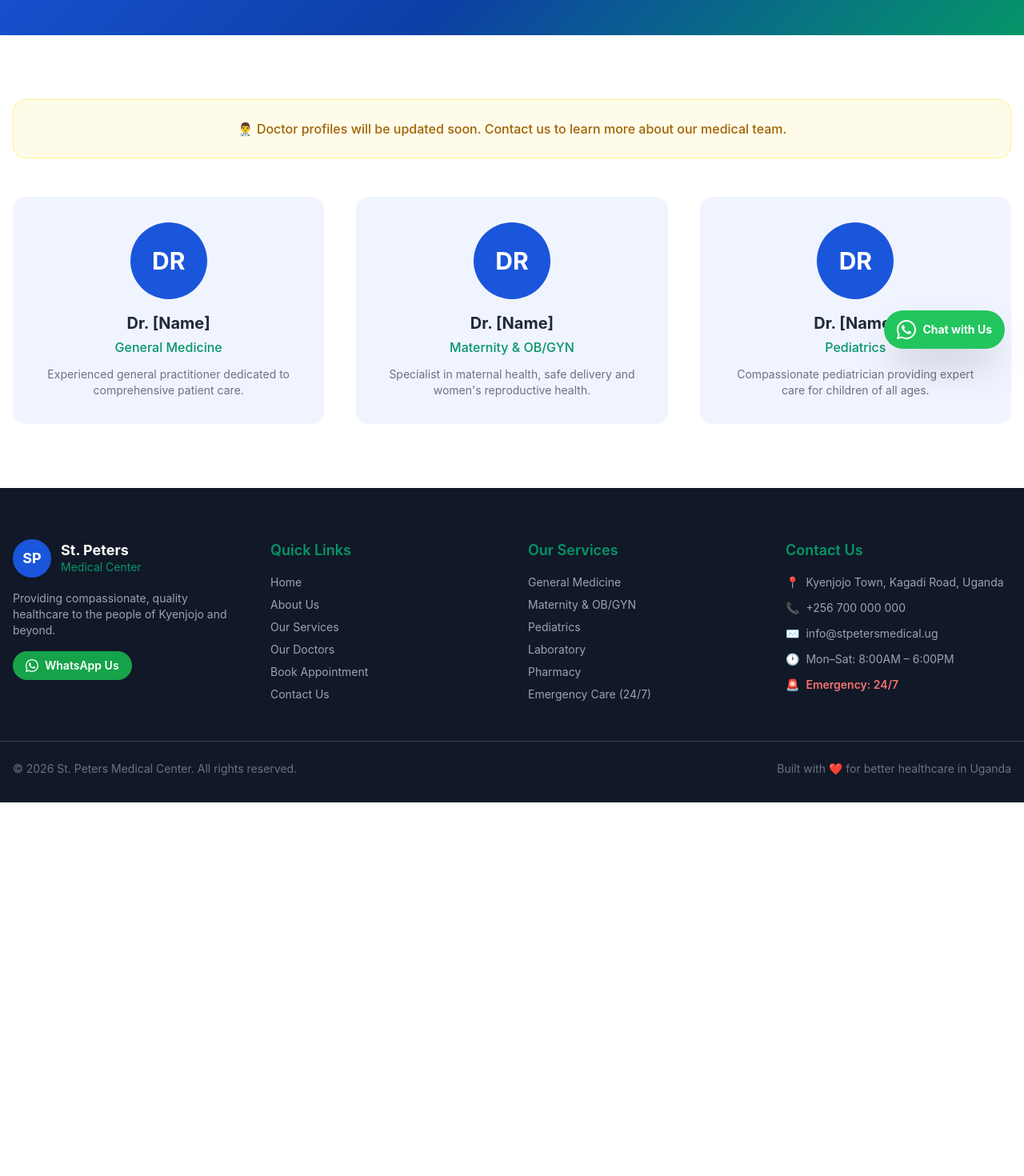
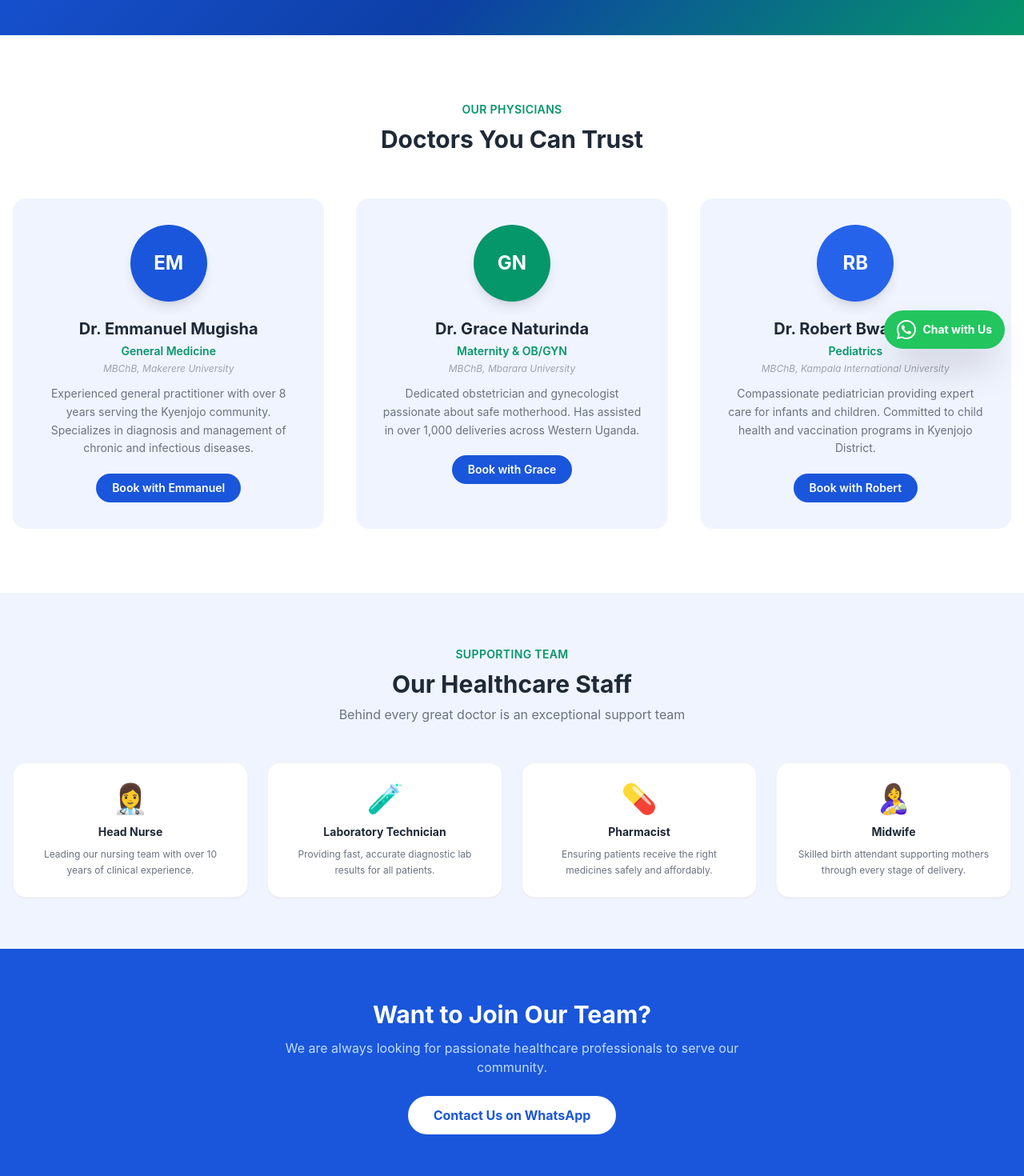
Before and after one commit to asiimwe3/st, a Next.js app: page /doctors in a window 1280 px wide. Shown: the part 340-1810 px from the top of the page at 80% size. Before the commit the page ends 1343 px from the top, so only its background shows below. Built offline with nearby package versions, Linux system fonts and the light colour scheme.

Commit message:
feat: real doctor profiles, supporting staff, book with doctor CTA

```diff
--- a/pages/doctors.js
+++ b/pages/doctors.js
@@ -1,46 +1,119 @@
 import Head from 'next/head'
+import Link from 'next/link'
 import Navbar from '../components/Navbar'
 import Footer from '../components/Footer'
 
+const PHONE = "256700000000"
+
 const doctors = [
-  { name: 'Dr. [Name]', specialty: 'General Medicine', bio: 'Experienced general practitioner dedicated to comprehensive patient care.', initials: 'DR' },
-  { name: 'Dr. [Name]', specialty: 'Maternity & OB/GYN', bio: 'Specialist in maternal health, safe delivery and women\'s reproductive health.', initials: 'DR' },
-  { name: 'Dr. [Name]', specialty: 'Pediatrics', bio: 'Compassionate pediatrician providing expert care for children of all ages.', initials: 'DR' },
+  {
+    name: 'Dr. Emmanuel Mugisha',
+    specialty: 'General Medicine',
+    qualification: 'MBChB, Makerere University',
+    bio: 'Experienced general practitioner with over 8 years serving the Kyenjojo community. Specializes in diagnosis and management of chronic and infectious diseases.',
+    initials: 'EM',
+    color: 'bg-primary',
+  },
+  {
+    name: 'Dr. Grace Naturinda',
+    specialty: 'Maternity & OB/GYN',
+    qualification: 'MBChB, Mbarara University',
+    bio: 'Dedicated obstetrician and gynecologist passionate about safe motherhood. Has assisted in over 1,000 deliveries across Western Uganda.',
+    initials: 'GN',
+    color: 'bg-secondary',
+  },
+  {
+    name: 'Dr. Robert Bwambale',
+    specialty: 'Pediatrics',
+    qualification: 'MBChB, Kampala International University',
+    bio: 'Compassionate pediatrician providing expert care for infants and children. Committed to child health and vaccination programs in Kyenjojo District.',
+    initials: 'RB',
+    color: 'bg-blue-600',
+  },
+]
+
+const staff = [
+  { role: 'Head Nurse',           icon: '👩‍⚕️', desc: 'Leading our nursing team with over 10 years of clinical experience.' },
+  { role: 'Laboratory Technician', icon: '🧪', desc: 'Providing fast, accurate diagnostic lab results for all patients.' },
+  { role: 'Pharmacist',            icon: '💊', desc: 'Ensuring patients receive the right medicines safely and affordably.' },
+  { role: 'Midwife',               icon: '🤱', desc: 'Skilled birth attendant supporting mothers through every stage of delivery.' },
 ]
 
 export default function Doctors() {
   return (
     <>
       <Head>
-        <title>Our Doctors | St. Peters Medical Center</title>
-        <meta name="description" content="Meet the dedicated medical team at St. Peters Medical Center in Kyenjojo." />
+        <title>Our Medical Team | St. Peters Medical Center</title>
+        <meta name="description" content="Meet the dedicated doctors and healthcare professionals at St. Peters Medical Center in Kyenjojo." />
       </Head>
       <Navbar />
 
+      {/* Hero */}
       <section className="hero-gradient text-white py-20 text-center">
         <div className="max-w-4xl mx-auto px-4">
-          <h1 className="text-4xl md:text-5xl font-bold mb-4">Meet Our Doctors</h1>
-          <p className="text-blue-200 text-lg">A dedicated team of healthcare professionals committed to your wellbeing</p>
+          <h1 className="text-4xl md:text-5xl font-bold mb-4">Meet Our Medical Team</h1>
+          <p className="text-blue-200 text-lg">Qualified, experienced, and dedicated to your health and wellbeing</p>
         </div>
       </section>
 
+      {/* Doctors Grid */}
       <section className="py-20 bg-white">
         <div className="max-w-7xl mx-auto px-4">
-          <div className="text-center mb-12 bg-yellow-50 border border-yellow-200 rounded-2xl p-6">
-            <p className="text-yellow-700 font-medium">👨‍⚕️ Doctor profiles will be updated soon. Contact us to learn more about our medical team.</p>
+          <div className="text-center mb-14">
+            <span className="text-secondary font-semibold uppercase tracking-wide text-sm">Our Physicians</span>
+            <h2 className="text-3xl font-bold text-gray-800 mt-2">Doctors You Can Trust</h2>
           </div>
           <div className="grid grid-cols-1 md:grid-cols-3 gap-10">
             {doctors.map((d, i) => (
-              <div key={i} className="text-center bg-light rounded-2xl p-8 hover:shadow-lg transition">
-                <div className="w-24 h-24 bg-primary rounded-full flex items-center justify-center text-white text-3xl font-bold mx-auto mb-4">
+              <div key={i} className="text-center bg-light rounded-2xl p-8 hover:shadow-xl transition border border-blue-50">
+                {/* Avatar */}
+                <div className={`w-24 h-24 ${d.color} rounded-full flex items-center justify-center text-white text-2xl font-bold mx-auto mb-5 shadow-lg`}>
                   {d.initials}
                 </div>
                 <h3 className="text-xl font-bold text-gray-800">{d.name}</h3>
-                <p className="text-secondary font-medium mt-1">{d.specialty}</p>
-                <p className="text-gray-500 text-sm mt-3">{d.bio}</p>
+                <p className="text-secondary font-semibold mt-1 text-sm">{d.specialty}</p>
+                <p className="text-gray-400 text-xs mt-1 mb-3 italic">{d.qualification}</p>
+                <p className="text-gray-500 text-sm leading-relaxed mb-5">{d.bio}</p>
+                <Link href={`/appointment?service=${encodeURIComponent(d.specialty)}`}
+                  className="inline-block bg-primary text-white px-5 py-2 rounded-full text-sm font-semibold hover:opacity-90 transition">
+                  Book with {d.name.split(' ')[1]}
+                </Link>
               </div>
             ))}
           </div>
+        </div>
+      </section>
+
+      {/* Supporting Staff */}
+      <section className="py-16 bg-light">
+        <div className="max-w-7xl mx-auto px-4">
+          <div className="text-center mb-12">
+            <span className="text-secondary font-semibold uppercase tracking-wide text-sm">Supporting Team</span>
+            <h2 className="text-3xl font-bold text-gray-800 mt-2">Our Healthcare Staff</h2>
+            <p className="text-gray-500 mt-2">Behind every great doctor is an exceptional support team</p>
+          </div>
+          <div className="grid grid-cols-2 md:grid-cols-4 gap-6">
+            {staff.map((s, i) => (
+              <div key={i} className="bg-white rounded-2xl p-6 text-center shadow-sm border border-gray-100 hover:shadow-md transition">
+                <div className="text-4xl mb-3">{s.icon}</div>
+                <h4 className="font-bold text-gray-800 text-sm mb-2">{s.role}</h4>
+                <p className="text-gray-500 text-xs leading-relaxed">{s.desc}</p>
+              </div>
+            ))}
+          </div>
+        </div>
+      </section>
+
+      {/* Join CTA */}
+      <section className="py-16 bg-primary text-white text-center">
+        <div className="max-w-2xl mx-auto px-4">
+          <h2 className="text-3xl font-bold mb-3">Want to Join Our Team?</h2>
+          <p className="text-blue-200 mb-6">We are always looking for passionate healthcare professionals to serve our community.</p>
+          <a href={`https://wa.me/${PHONE}?text=${encodeURIComponent("Hello, I'm interested in joining the St. Peters Medical Center team.")}`}
+            target="_blank" rel="noreferrer"
+            className="bg-white text-primary font-bold px-8 py-3 rounded-full hover:bg-blue-50 transition inline-block">
+            Contact Us on WhatsApp
+          </a>
         </div>
       </section>
 
```
